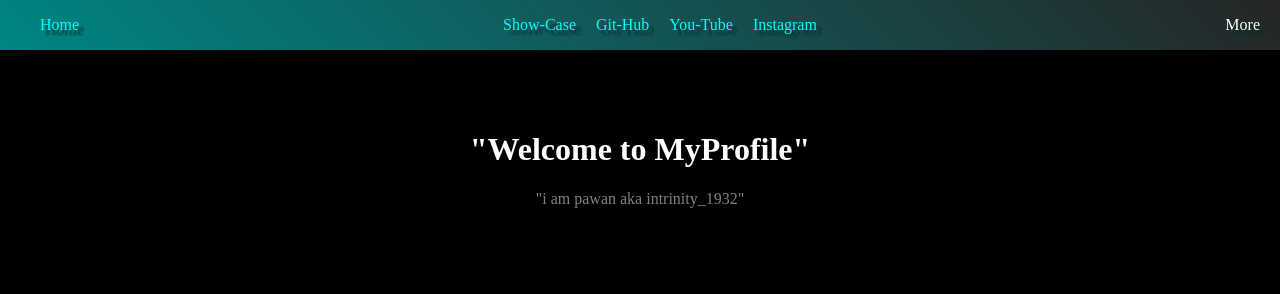
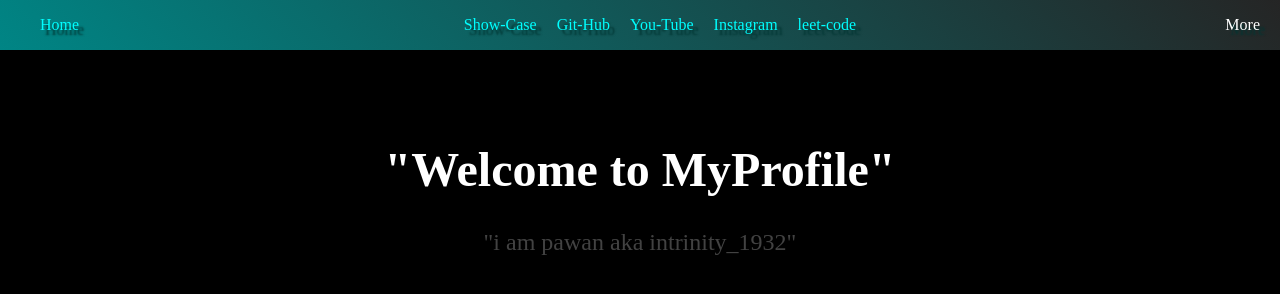
Before and after one commit to Intrinity1932/profilo, a plain HTML site: page index.html in a window 1280 px wide. Drawn offline with Linux system fonts and the light colour scheme.

Commit message:
Add files via upload

```diff
--- a/index.html
+++ b/index.html
@@ -59,6 +59,7 @@
                         <li><a style="text-decoration: none; color: cyan;" href="https://github.com/Intrinity1932">Git-Hub</a></li>
                         <li><a style="text-decoration: none; color: cyan;" href="https://youtube.com/@pawan_k_codes?si=MSaBYmmjYdmK2z5g">You-Tube</a></li>
                         <li><a style="text-decoration: none; color: cyan;" href="https://www.instagram.com/programmer_1933?utm_source=qr">Instagram</a></li>
+                        <li><a style="text-decoration: none; color: cyan;" href="https://leetcode.com/u/intrinity1932/">leet-code</a></li>
                     </ul>
                 </nav>
             </div>
@@ -70,11 +71,11 @@
                 </nav>
             </div>
         </div>
-        <div style="text-align:center; padding-top: 60px;">
+        <div style="text-align:center; padding-top: 60px; font-size:x-large;">
             <h1 style="color: rgb(255, 255, 255);">
                 "Welcome to MyProfile"
             </h1>
-            <p style="color: grey;">
+            <p style="color: rgb(66, 66, 66);">
                 "i am pawan aka intrinity_1932"
             </p>
         </div>
```
